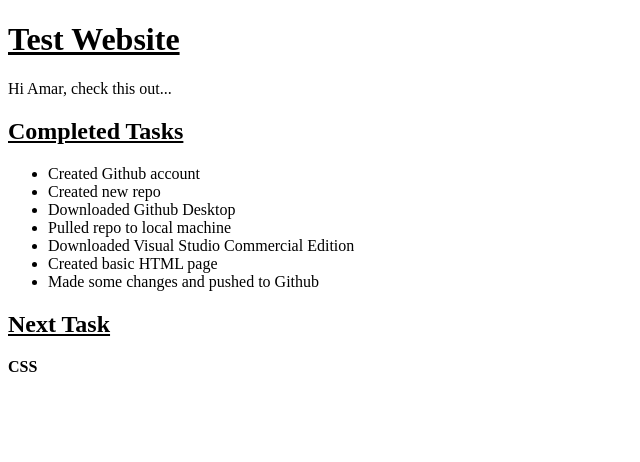
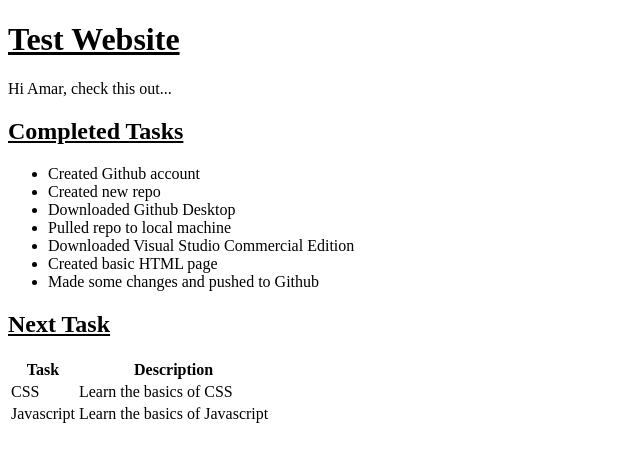
Before and after one commit to acbrom/lsbeauty, a plain HTML site: page index.html in a window 1280 px wide. Shown: the whole page, without its empty margins (0-640 px from the left). Drawn offline with Linux system fonts and the light colour scheme.

Commit message:
Added table to index.html

```diff
--- a/index.html
+++ b/index.html
@@ -25,7 +25,22 @@
 
     <div>
     <p><h2><u>Next Task</u></h2></p>
-    <p><b>CSS</b></p>
+    <p>
+        <table>
+        <tr>
+            <th>Task</th>
+            <th>Description</th>
+        </tr>
+        <tr>
+            <td>CSS</td>
+            <td>Learn the basics of CSS</td>
+        </tr>
+        <tr>
+            <td>Javascript</td>
+            <td>Learn the basics of Javascript</td>
+        </tr>
+        </table>
+    </p>
     </div>
 </body>
 </html>
```
